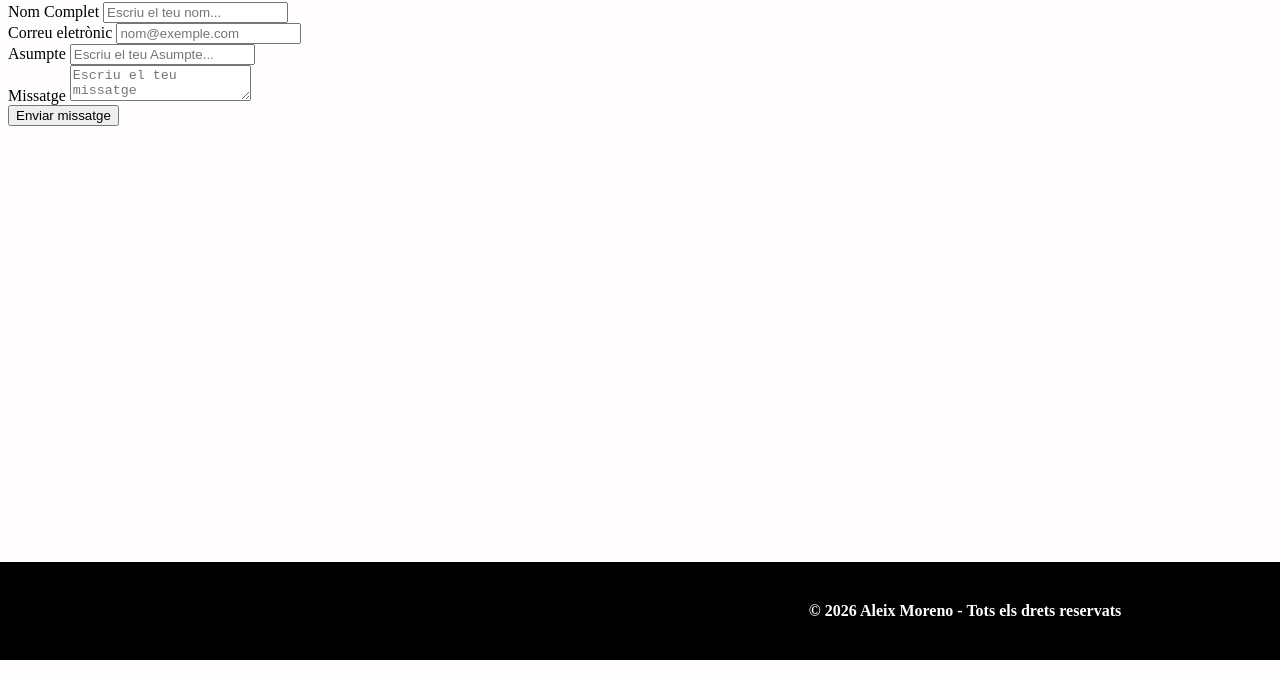
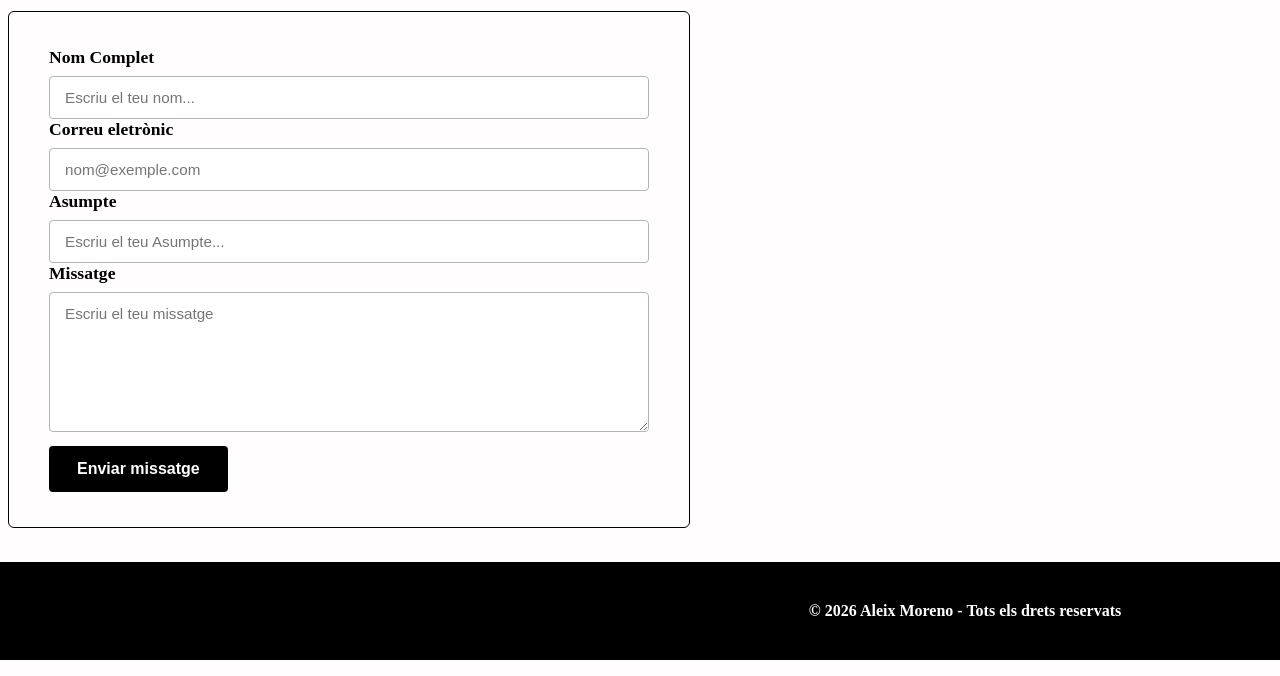
Before and after one commit to Predicador12/El-meu-Portfoli-, a plain HTML site: page Pages/Contacta.html in a window 1280 px wide. Shown: the part 124-800 px from the top of the page. Drawn offline with Linux system fonts and the light colour scheme.

Commit message:
Add files via upload

```diff
--- a/CSS/style.css
+++ b/CSS/style.css
@@ -51,3 +51,49 @@ footer p{
 	bottom: 0;
 	left: 0;
 }
+ h1 {
+    font-size: 2.2em;
+    margin-bottom: 25px;
+}
+form {
+    border: 1.5px solid #000;
+    border-radius: 6px;
+    padding: 35px 40px;
+    max-width: 600px;
+	margin-bottom: 22px;
+}
+
+label {
+    display: block;
+    font-weight: bold;
+    font-size: 1.1em;
+    margin-bottom: 8px;
+}
+input, textarea {
+    width: 100%;
+    padding: 12px 15px;
+    border: 1px solid #b3b3b3;
+    border-radius: 4px;
+    font-family: Arial, sans-serif;
+    font-size: 0.95em;
+    box-sizing: border-box;
+}
+textarea {
+    height: 140px;
+    resize: vertical;
+}
+button {
+    background-color: #000;
+    color: #fff;
+    border: none;
+    border-radius: 4px;
+    padding: 14px 28px;
+    font-family: Arial, sans-serif;
+    font-weight: bold;
+    font-size: 1em;
+    cursor: pointer;
+    margin-top: 10px;
+}
+button:hover {
+    background-color: #333;
+}
--- a/Pages/Contacta.html
+++ b/Pages/Contacta.html
@@ -4,7 +4,7 @@
 <head>
     <meta charset="UTF-8">
     <meta name="viewport" content="width=device-width" , initial-scale="1.0">
-    <title>Índex</title>
+    <title>Contacta</title>
     <link rel="stylesheet" href="../CSS/style.css">
 </head>
 <body>
@@ -15,7 +15,7 @@
         <li><a href="./Contacta.html">Contacta</a></li>
     </ul>
     <h1>Contacta amb mi</h1>
-    <form action="#" method="post">
+    <form  action="#" method="post">
             <label for="Nom">Nom Complet</label>
             <input type="text" id="nom" name="nom" placeholder="Escriu el teu nom...">
             <br>
```
